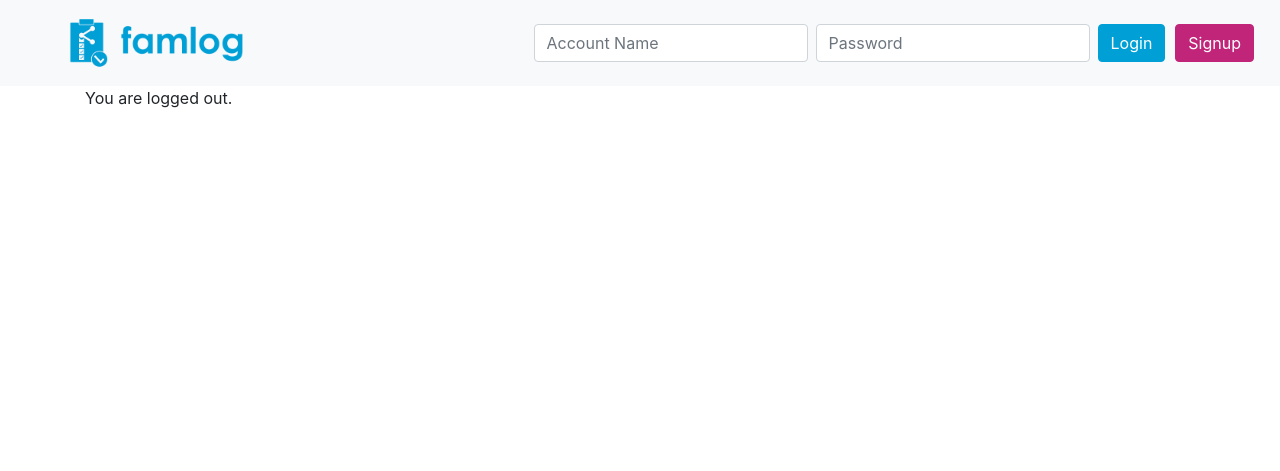
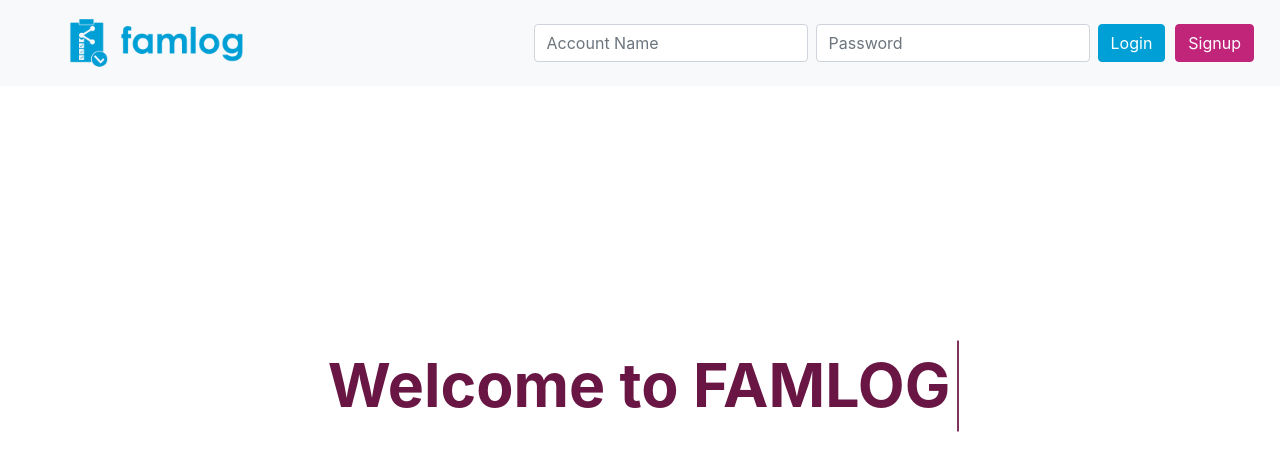
Before and after one commit to CS157A-Team39-FAMLOG/famlog, a PHP site: page /index.php in a window 1280 px wide. Shown: the top 471 px of the page. Run offline with PHP 8.4, Linux system fonts and the light colour scheme.

Commit message:
added animation and updated routes

```diff
--- a/accountHome.php
+++ b/accountHome.php
@@ -2,6 +2,7 @@
     if (session_status()) {
         require 'navigation.php';
         echo 'Welcome, '.$_SESSION['accountName'];
+        echo 'This is the account shopping list home.';
     } else {
         header("Location: ../index.php");
     }
--- a/css/navigationStyle.css
+++ b/css/navigationStyle.css
@@ -72,3 +72,41 @@
   background-color: #197959 !important;
   border-color: #197959 !important;
 }
+
+/********************************************************/
+/*Typewriter Animation*/
+.line-1 {
+  color: #691644;
+  font-weight: bold;
+  position: relative;
+  top: 50%;
+  width: 24em;
+  margin: 300 auto;
+  border-right: 2px solid #691644;
+  font-size: 380%;
+  text-align: center;
+  white-space: nowrap;
+  overflow: hidden;
+  transform: translateY(-50%);
+}
+
+.anim-typewriter {
+  animation: typewriter 2s steps(15) 1s 1 normal both,
+    blinkTextCursor 500ms steps(15) infinite normal;
+}
+@keyframes typewriter {
+  from {
+    width: 0;
+  }
+  to {
+    width: 10.5em;
+  }
+}
+@keyframes blinkTextCursor {
+  from {
+    border-right-color: #691644;
+  }
+  to {
+    border-right-color: transparent;
+  }
+}
--- a/index.php
+++ b/index.php
@@ -8,9 +8,11 @@
         <?php
           if (isset($_SESSION['accountName'])) {
             echo '<p>You are logged in.</p>';
+
           } else {
             checkLoginErrors();
-            echo '<p>You are logged out.</p>';
+
+            echo '<div class="line-1 anim-typewriter">Welcome to FAMLOG</div>';
           }
         ?>
     </div>
--- a/navigation.php
+++ b/navigation.php
@@ -3,6 +3,7 @@
 ?>
 
 <style>
+
 <?php
     include 'css/navigationStyle.css';
     include 'css/signupStyle.css';
--- a/personalHome.php
+++ b/personalHome.php
@@ -2,6 +2,7 @@
     if (session_status()) {
         require 'navigation.php';
         echo 'Welcome, '.$_SESSION['accountName'];
+        echo 'This is the personal shopping list home.';
     } else {
         header("Location: ../index.php");
     }
```
